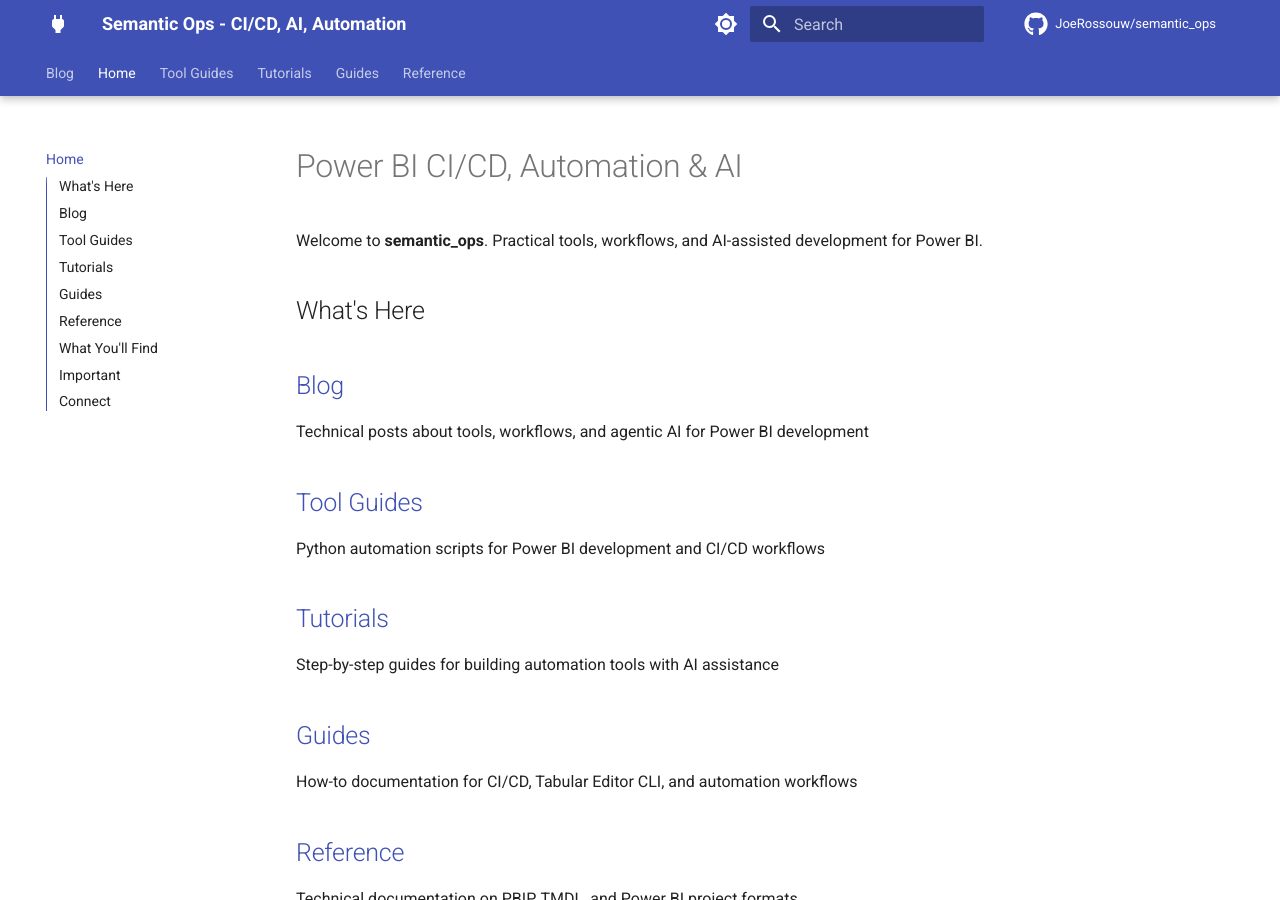
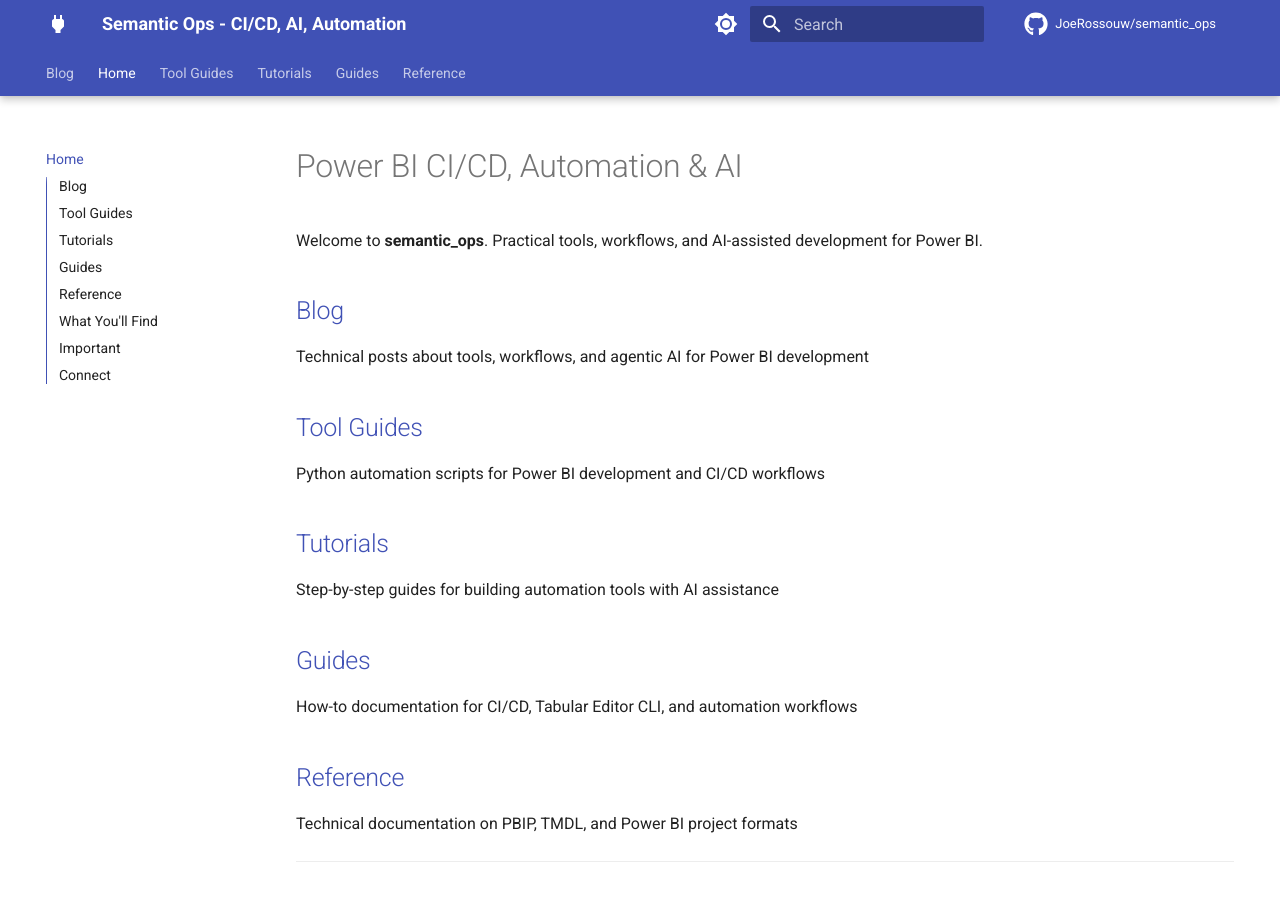
Before and after one commit to JoeRossouw/semantic_ops, an MkDocs documentation site: the page built from docs/index.md, in a window 1280 px wide and 900 px high. Built offline with MkDocs 1.6.1 and Material for MkDocs 9.7.7, drawn with Linux system fonts in a browser that asks for light colours; comment, search, counter and statistics services are not loaded.

Commit message:
Remove useless 'What's Here' heading

```diff
--- a/docs/index.md
+++ b/docs/index.md
@@ -1,8 +1,6 @@
 # Power BI CI/CD, Automation & AI
 
 Welcome to **semantic_ops**. Practical tools, workflows, and AI-assisted development for Power BI.
-
-## What's Here
 
 ## [Blog](blog/)
 Technical posts about tools, workflows, and agentic AI for Power BI development
```
